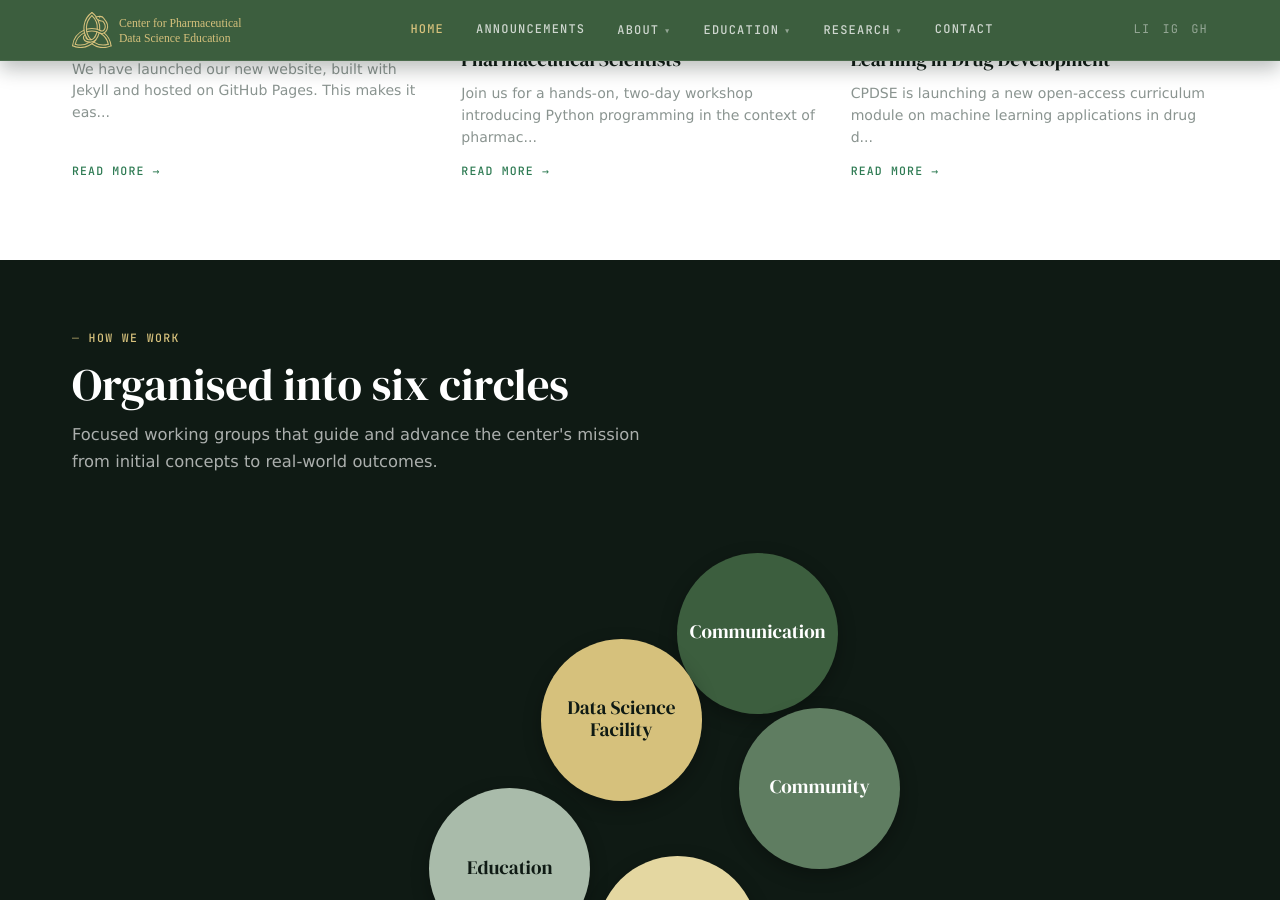
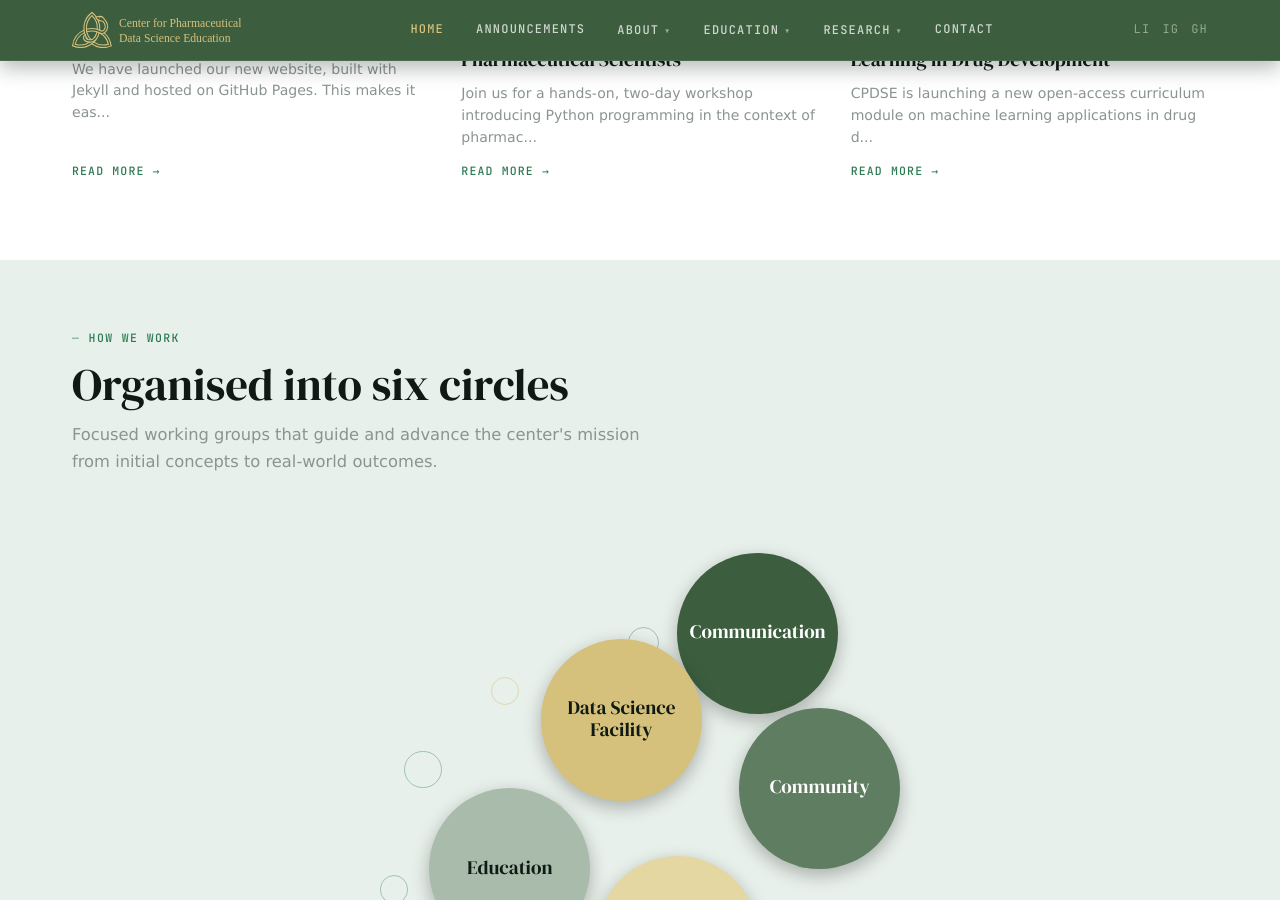
Before and after one commit to CPDSE/PagesCMS, a Jekyll site: the page built from index.md, in a window 1280 px wide and 900 px high, scrolled down 1864 px. Built offline with Jekyll 4.4.1, drawn with Linux system fonts in a browser that asks for light colours.

Commit message:
new circle arrangement

```diff
--- a/_layouts/home.html
+++ b/_layouts/home.html
@@ -121,7 +121,7 @@
 </section>
 
 <!-- CIRCLES -->
-<section class="section section-dark">
+<section class="section section-circles">
   <div class="container">
     <div class="section-header fade-in" style="margin-bottom:var(--space-md);">
       <span class="section-label">How we work</span>
@@ -129,6 +129,20 @@
       <p>Focused working groups that guide and advance the center's mission from initial concepts to real-world outcomes.</p>
     </div>
     <div class="circles-cluster fade-in" id="circles-cluster">
+      <div class="circle-ghosts" aria-hidden="true">
+        <span class="circle-ghost circle-ghost--1"></span>
+        <span class="circle-ghost circle-ghost--2"></span>
+        <span class="circle-ghost circle-ghost--3"></span>
+        <span class="circle-ghost circle-ghost--4"></span>
+        <span class="circle-ghost circle-ghost--5"></span>
+        <span class="circle-ghost circle-ghost--6"></span>
+        <span class="circle-ghost circle-ghost--7"></span>
+        <span class="circle-ghost circle-ghost--8"></span>
+        <span class="circle-ghost circle-ghost--9"></span>
+        <span class="circle-ghost circle-ghost--10"></span>
+        <span class="circle-ghost circle-ghost--11"></span>
+        <span class="circle-ghost circle-ghost--12"></span>
+      </div>
       <button type="button" class="circle-bubble circle-bubble--1">
         <span class="circle-title">Communication</span>
         <span class="circle-desc">Develop and promote a strong external center identity to relevant stakeholders.</span>
--- a/assets/css/main.css
+++ b/assets/css/main.css
@@ -398,6 +398,10 @@
   background: var(--ink);
   color: white;
 }
+.section-circles {
+  background: var(--green-pale);
+  color: var(--ink);
+}
 .section-green {
   background: var(--green);
   color: white;
@@ -515,6 +519,7 @@
   position: absolute;
   aspect-ratio: 1;
   border-radius: 50%;
+  z-index: 2;
   display: flex;
   flex-direction: column;
   align-items: center;
@@ -549,6 +554,31 @@
 .circle-bubble--4 { left: 16%; top: 40%; width: 26%; background: #A9BBAA; color: #0f1a14; }
 .circle-bubble--5 { left: 43%; top: 51%; width: 26%; background: #E4D7A1; color: #0f1a14; }
 .circle-bubble--6 { left: 23%; top: 72%; width: 26%; background: #F6F1DC; color: #0f1a14; }
+
+.circle-ghosts {
+  position: absolute;
+  inset: 0;
+  pointer-events: none;
+  z-index: 1;
+}
+.circle-ghost {
+  position: absolute;
+  border-radius: 50%;
+  border: 1.5px solid rgba(45,122,82,0.38);
+  background: transparent;
+}
+.circle-ghost--1  { left: 12%; top: 34%; width: 6%;  aspect-ratio: 1; }
+.circle-ghost--2  { left: 26%; top: 22%; width: 4.5%; aspect-ratio: 1; border-color: rgba(214,193,124,0.55); }
+.circle-ghost--3  { left: 48%; top: 14%; width: 5%;  aspect-ratio: 1; }
+.circle-ghost--4  { left: 62%; top: 14%; width: 4%;  aspect-ratio: 1; border-color: rgba(169,187,170,0.8); }
+.circle-ghost--5  { left: 78%; top: 30%; width: 5.5%; aspect-ratio: 1; border-color: rgba(60,94,62,0.42); }
+.circle-ghost--6  { left: 74%; top: 48%; width: 4.8%; aspect-ratio: 1; }
+.circle-ghost--7  { left: 58%; top: 63%; width: 6%;  aspect-ratio: 1; border-color: rgba(214,193,124,0.5); }
+.circle-ghost--8  { left: 40%; top: 77%; width: 4.2%; aspect-ratio: 1; }
+.circle-ghost--9  { left: 22%; top: 67%; width: 5.3%; aspect-ratio: 1; border-color: rgba(60,94,62,0.42); }
+.circle-ghost--10 { left: 8%;  top: 54%; width: 4.6%; aspect-ratio: 1; }
+.circle-ghost--11 { left: 34%; top: 42%; width: 3.8%; aspect-ratio: 1; border-color: rgba(214,193,124,0.48); }
+.circle-ghost--12 { left: 52%; top: 34%; width: 4.3%; aspect-ratio: 1; border-color: rgba(169,187,170,0.85); }
 
 .circle-title {
   font-family: var(--font-display);
@@ -594,6 +624,7 @@
     --tx: 0 !important;
     --ty: 0 !important;
   }
+  .circle-ghosts { display: none; }
   .circle-desc { font-size: 0.65rem; }
 }
 
```
